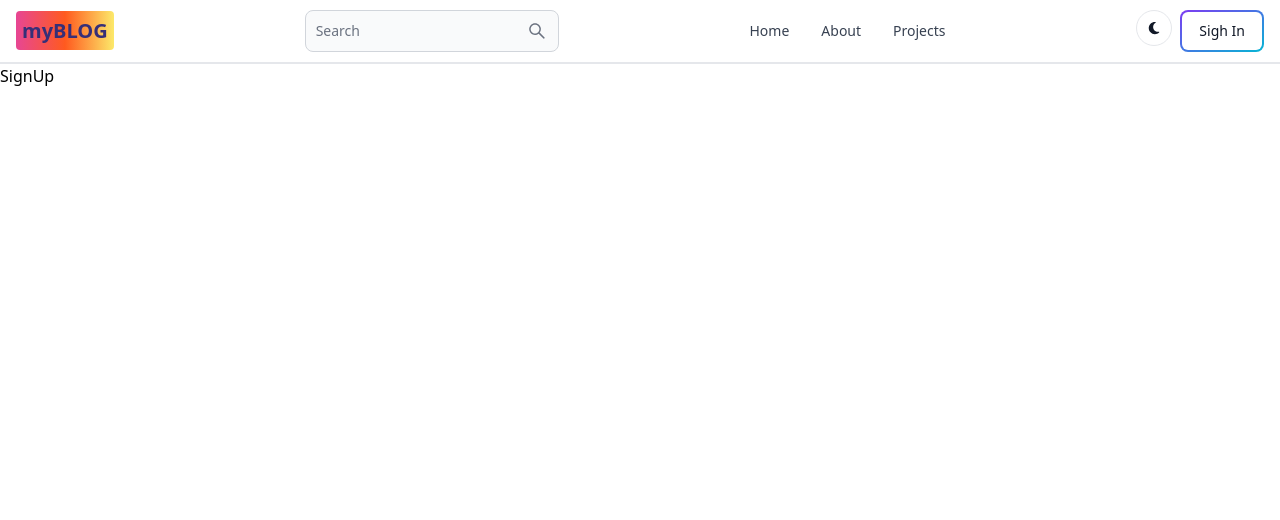
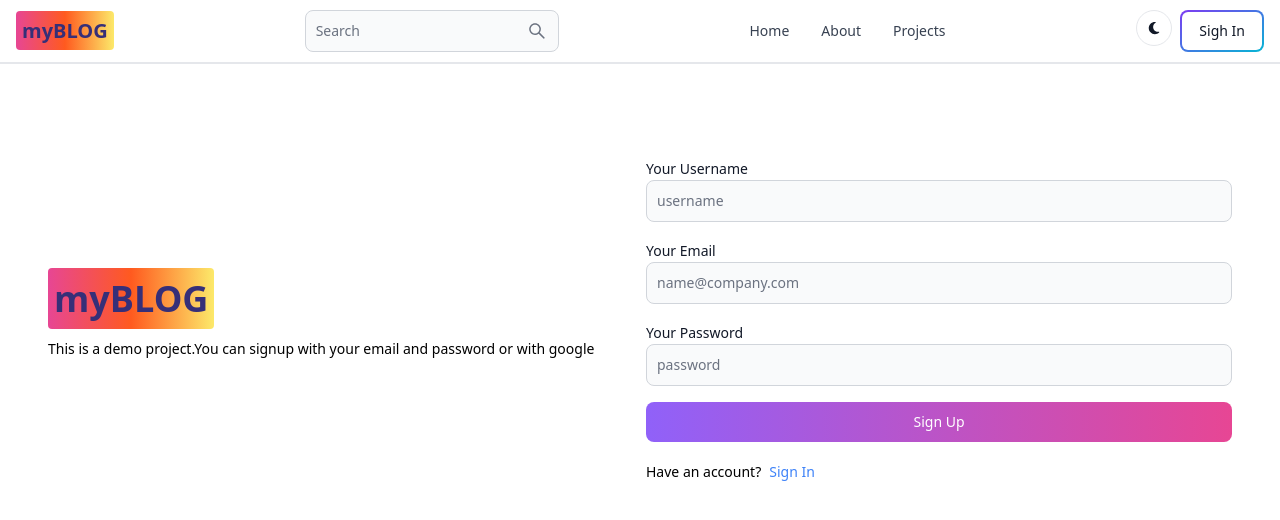
Before and after one commit to Basu-Kumar/myBlog, a React (Vite) app in the folder client/: page /sign-up in a window 1280 px wide. Shown: the top 520 px of the page. Built offline with nearby package versions, Linux system fonts and the light colour scheme.

Commit message:
signup page UI completed

```diff
--- a/client/src/components/Header.jsx
+++ b/client/src/components/Header.jsx
@@ -7,6 +7,7 @@ import { useLocation } from "react-router-dom";
 
 export default function Header() {
   const path = useLocation().pathname;
+  console.log(path);
 
   return (
     <Navbar className="border-b-2">
--- a/client/src/pages/SignUp.jsx
+++ b/client/src/pages/SignUp.jsx
@@ -1,5 +1,54 @@
 import React from "react";
+import { Link } from "react-router-dom";
+import { Label, TextInput, Button } from "flowbite-react";
 
 export default function SignUp() {
-  return <div>SignUp</div>;
+  return (
+    <div className="min-h-screen mt-20">
+      <div className="flex p-3 md:px-12 mx-w-3xl flex-col md:flex-row md:items-center md:justify-center md:gap-3">
+        {/* left */}
+        <div className="flex-1">
+          <Link to="/" className="font-bold text-4xl dark:text-white ">
+            <span className="text-indigo-900 bg-gradient-to-r from-pink-500 via-orange-500 to-yellow-200 p-1.5 rounded sm:p-1.5">
+              myBLOG
+            </span>
+          </Link>
+          <p className="mt-5 text-sm">
+            This is a demo project.You can signup with your email and password
+            or with google
+          </p>
+        </div>
+        <div className="flex-1">
+          {/* right */}
+          <form className="flex flex-col gap-4 ">
+            <div>
+              <Label value="Your Username" />
+              <TextInput type="text" placeholder="username" id="username" />
+            </div>
+            <div>
+              <Label value="Your Email" />
+              <TextInput
+                type="email"
+                placeholder="name@company.com"
+                id="email"
+              />
+            </div>
+            <div>
+              <Label value="Your Password" />
+              <TextInput type="password" placeholder="password" id="password" />
+            </div>
+            <Button gradientDuoTone="purpleToPink" type="submit">
+              Sign Up
+            </Button>
+          </form>
+          <div className="flex gap-2 text-sm mt-5">
+            <span>Have an account?</span>
+            <Link to="sign-in" className="text-blue-500">
+              Sign In
+            </Link>
+          </div>
+        </div>
+      </div>
+    </div>
+  );
 }
```
